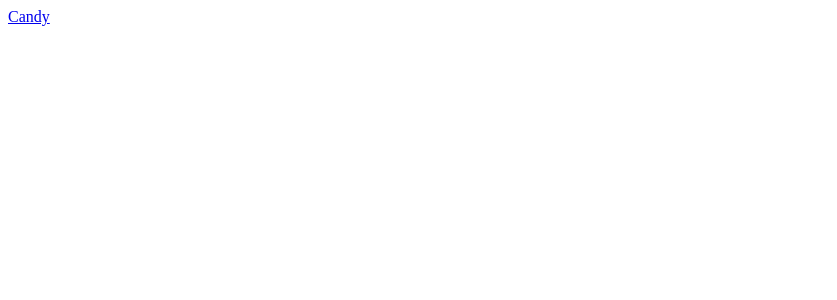
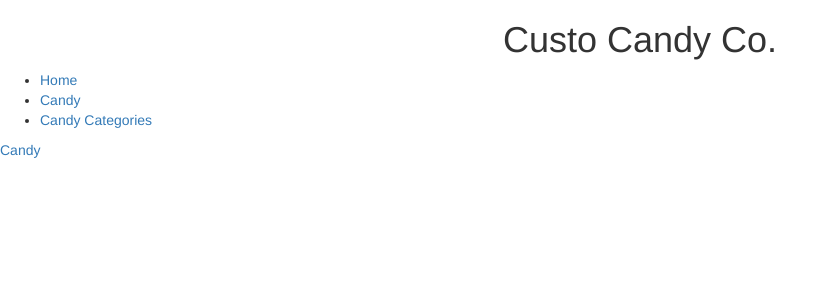
Before and after one commit to chadellison/custo_candy_co, a Rails app: page / in a window 1280 px wide. Before the commit the part shown is almost empty. Shown: the top 300 px of the page, without its empty margins (0-837 px from the left). Run offline with Rails 7, Linux system fonts and the light colour scheme; some libraries are stand-ins or nearby versions.

Commit message:
added simple styling

```diff
--- a/app/views/layouts/application.html.erb
+++ b/app/views/layouts/application.html.erb
@@ -1,6 +1,9 @@
 <!DOCTYPE html>
 <html>
 <head>
+  <link rel="stylesheet" href="https://maxcdn.bootstrapcdn.com/bootstrap/3.3.6/css/bootstrap.min.css" integrity="sha384-1q8mTJOASx8j1Au+a5WDVnPi2lkFfwwEAa8hDDdjZlpLegxhjVME1fgjWPGmkzs7" crossorigin="anonymous">
+  <link href='https://fonts.googleapis.com/css?family=Source+Code+Pro:900' rel='stylesheet' type='text/css'>
+  <link rel="stylesheet" href="/application.css">
   <title>CustoCandyCo</title>
   <%= stylesheet_link_tag    'application', media: 'all' %>
   <%= javascript_include_tag 'application' %>
@@ -8,7 +11,9 @@
 </head>
 <body>
 
-<%= yield %>
+  <%= render "partials/header" %>
+
+  <%= yield %>
 
 </body>
 </html>
--- /dev/null
+++ b/app/views/partials/_header.html.erb
@@ -0,0 +1,11 @@
+  <header class='primary-header container group text-center'>
+    <h1 class="title123">Custo Candy Co.</h1>
+  </header>
+
+  <nav class="nav primary-nav">
+  <ul>
+    <li><%= link_to "Home", root_path %></li><!--
+ --><li><%= link_to "Candy", candies_path %></li><!--
+ --><li><%= link_to "Candy Categories", categories_path %></li><!--
+--></ul>
+</nav>
--- a/config/routes.rb
+++ b/config/routes.rb
@@ -1,5 +1,5 @@
 Rails.application.routes.draw do
   root 'users#index'
   resources :candies, only: [:index]
-  resources :categories, only: [:show]
+  resources :categories, only: [:show, :index]
 end
```
